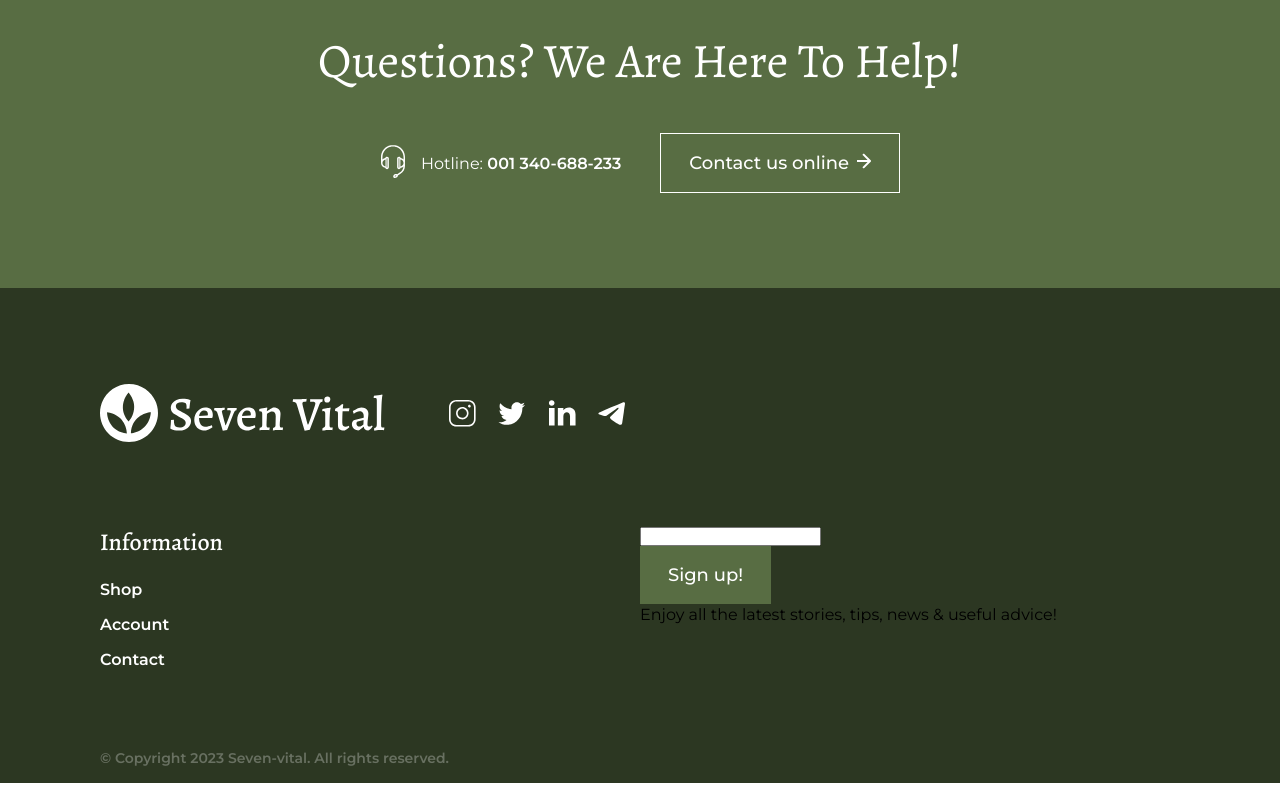
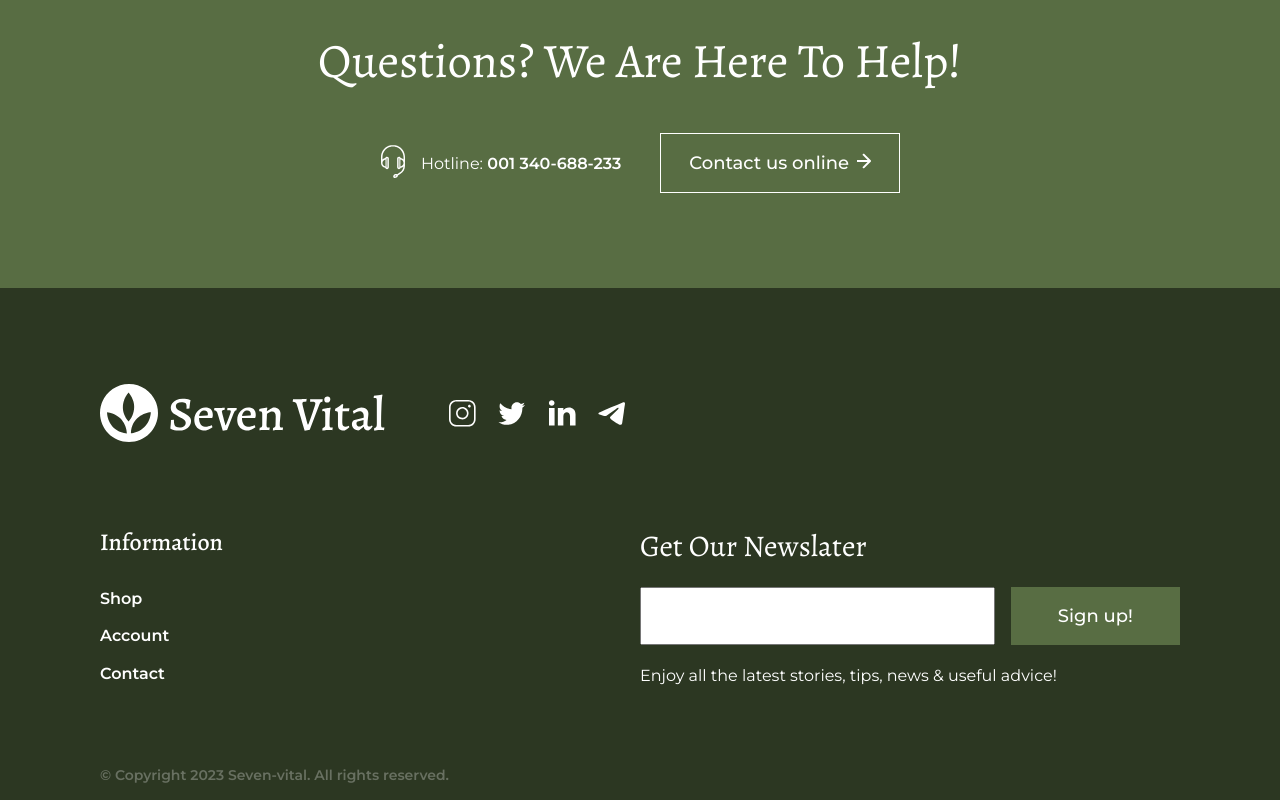
Before and after one commit to Lointainy/Seven-vital, a Next.js app: page / in a window 1280 px wide. Shown: the part 6712-7512 px from the top of the page. Built offline with nearby package versions, Linux system fonts and the light colour scheme.

Commit message:
add subscribe form

```diff
--- a/components/Forms/Subscribe/Subscribe.jsx
+++ b/components/Forms/Subscribe/Subscribe.jsx
@@ -1,13 +1,23 @@
+'use client';
+import { useState } from 'react';
 import styles from './Subscribe.module.scss';
 
+import { font } from '@utils/font';
+
 const SubscribeForm = () => {
+	const [email, setEmail] = useState();
+
+	const handleSubmit = (e) => {
+		e.preventDefault();
+	};
 	return (
-		<form className={styles.form}>
-			<input type="text" />
-			<button type="submit" className={`btn-primary`}>
+		<form className={styles.form} onSubmit={(e) => handleSubmit(e)}>
+			<h3 className={`${font.alegreya.className} ${styles.headline}`}>Get our newslater</h3>
+			<input type="email" className={styles.input} />
+			<button type="submit" className={`btn-primary ${styles.button}`}>
 				Sign up!
 			</button>
-			<p>Enjoy all the latest stories, tips, news & useful advice!</p>
+			<p className={styles.desc}>Enjoy all the latest stories, tips, news & useful advice!</p>
 		</form>
 	);
 };
--- a/components/Forms/Subscribe/Subscribe.module.scss
+++ b/components/Forms/Subscribe/Subscribe.module.scss
@@ -1,2 +1,59 @@
 @import '@styles/abstacts/variables';
 @import '@styles/abstacts/mixins';
+
+@include media(xs, mn) {
+	.form {
+		display: grid;
+		grid-auto-flow: row;
+		grid-template-columns: repeat(3, 1fr);
+		row-gap: 1.25rem;
+		column-gap: 1rem;
+		justify-content: space-between;
+		text-align: center;
+	}
+
+	.headline {
+		color: $text-white;
+		grid-column: 1 / 4;
+	}
+
+	.input {
+		width: 100%;
+		height: 3rem;
+		grid-column: 1 / 4;
+		padding: 0 1.5rem;
+		color: $text-green;
+	}
+
+	.button {
+		text-align: center;
+		width: 100%;
+		padding: 0;
+		grid-column: 1 / 4;
+	}
+
+	.desc {
+		color: $text-white;
+		grid-column: 1 / 4;
+	}
+}
+
+@include media(md, mn) {
+	.form {
+		text-align: left;
+	}
+	.input {
+		height: 3.625rem;
+		grid-column: 1 / 3;
+	}
+
+	.button {
+		justify-self: end;
+		grid-column: 3 / 4;
+	}
+
+	.desc {
+		color: $text-white;
+		grid-column: 1 / 4;
+	}
+}
```
